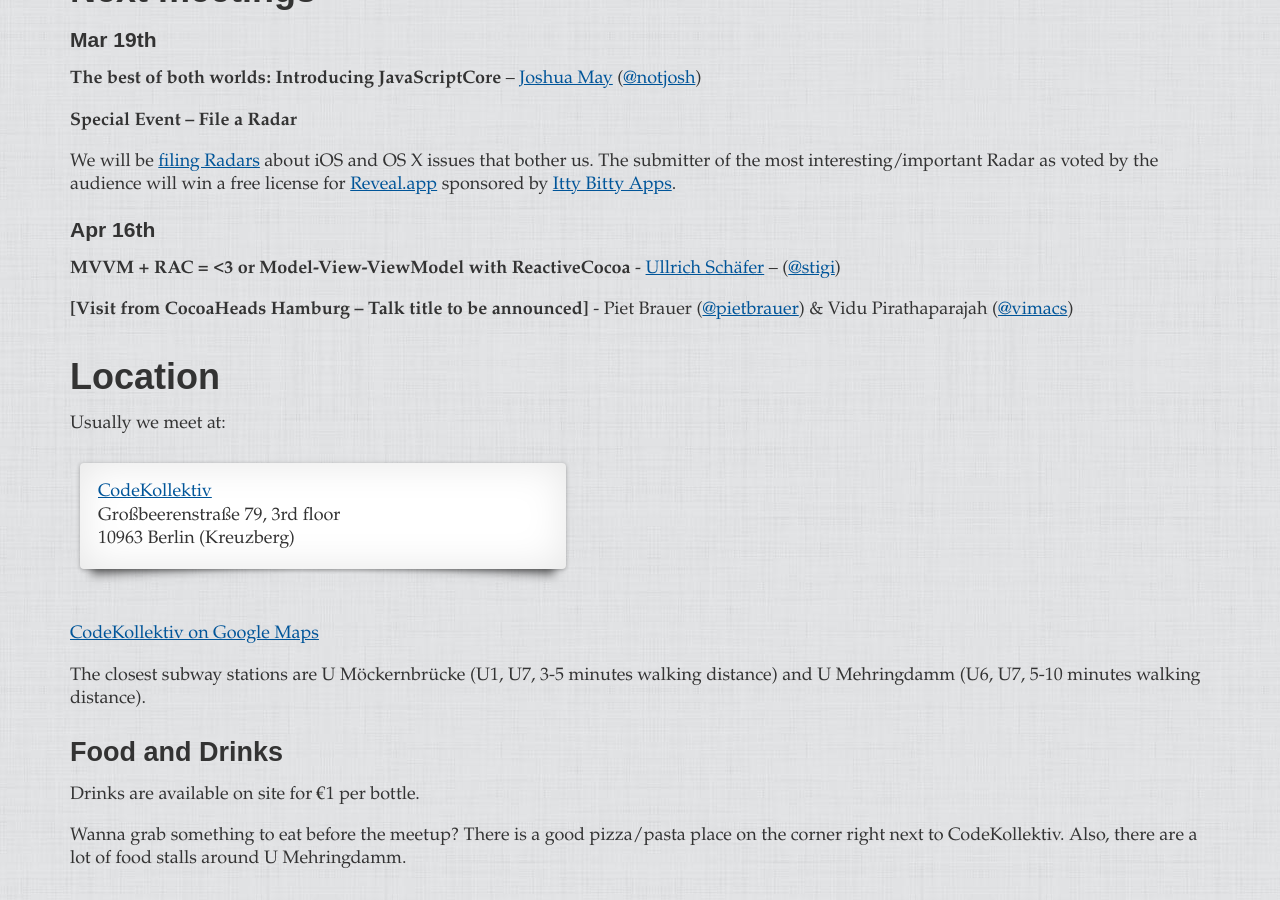
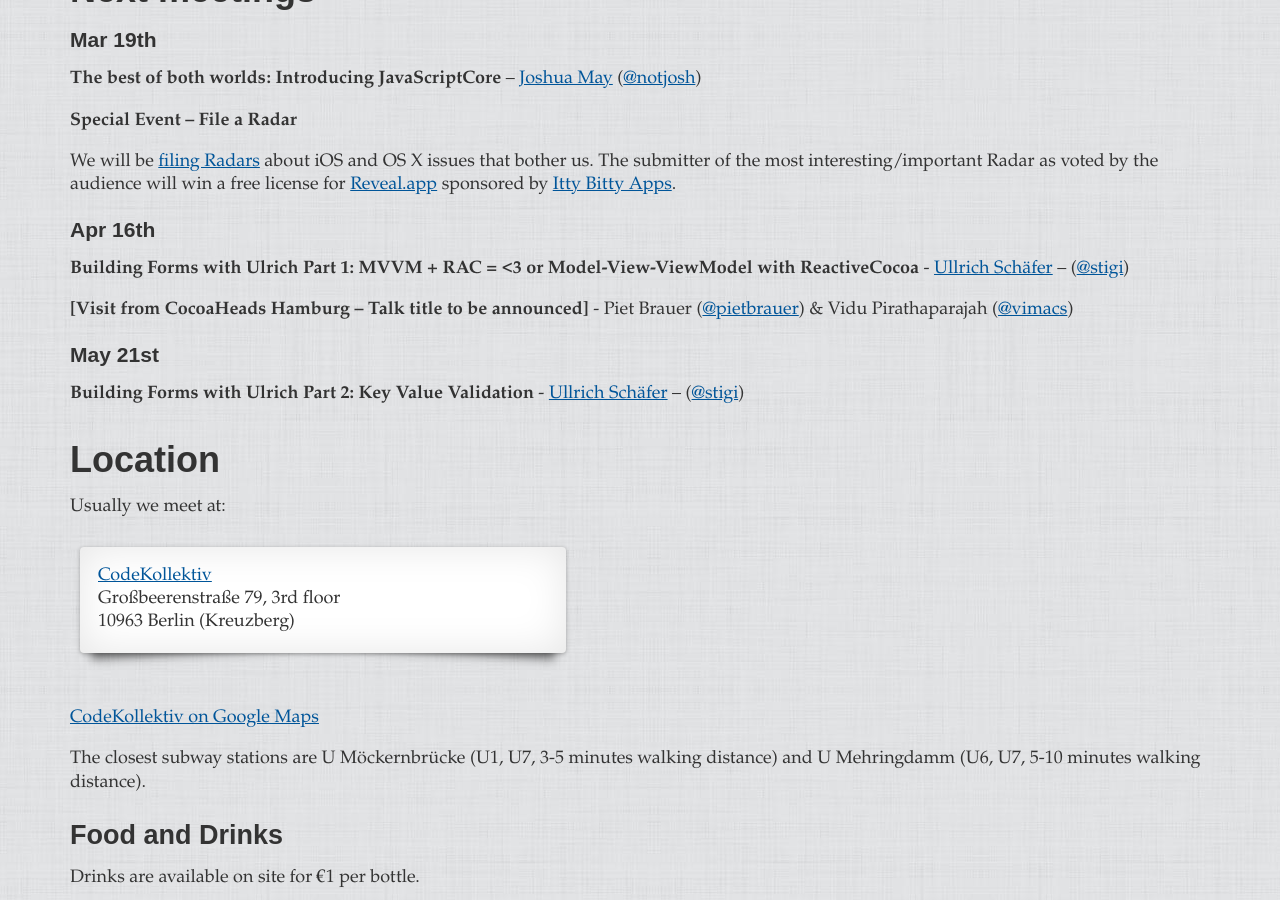
Before and after one commit to cocoaheads-berlin/cocoaheads-berlin.github.com, a Jekyll site: the page built from index.markdown, in a window 1280 px wide and 900 px high, scrolled down 618 px. Built offline with Jekyll 4.4.1, drawn with Linux system fonts in a browser that asks for light colours; some web fonts are replaced; Markdown is read by kramdown in place of the engine named in the settings.

Commit message:
added Ulrich talks

```diff
--- a/index.markdown
+++ b/index.markdown
@@ -25,10 +25,13 @@ We will be [filing Radars](https://bugreport.apple.com) about iOS and OS X issue
 
 ### Apr 16th
 
-**MVVM + RAC = <3 or Model-View-ViewModel with ReactiveCocoa** - [Ullrich Schäfer](ullrichschaefer.com) – ([@stigi](https://twitter.com/stigi))
+**Building Forms with Ulrich Part 1: MVVM + RAC = <3 or Model-View-ViewModel with ReactiveCocoa** - [Ullrich Schäfer](ullrichschaefer.com) – ([@stigi](https://twitter.com/stigi))
 
 **[Visit from CocoaHeads Hamburg – Talk title to be announced]** - Piet Brauer ([@pietbrauer](https://twitter.com/pietbrauer)) & Vidu Pirathaparajah ([@vimacs](https://twitter.com/vimacs))
 
+### May 21st
+
+**Building Forms with Ulrich Part 2: Key Value Validation** - [Ullrich Schäfer](ullrichschaefer.com) – ([@stigi](https://twitter.com/stigi))
 
 <script type="text/javascript">
 	next_meetup();
```
